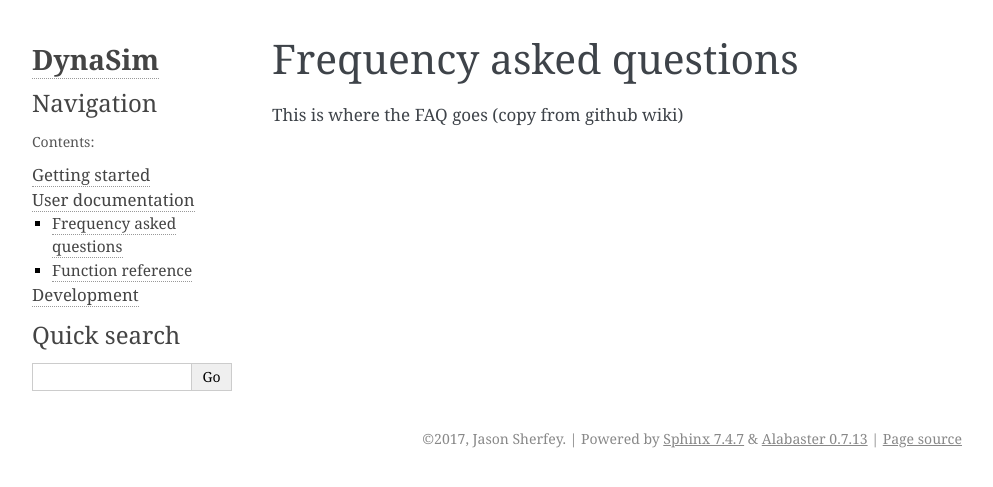
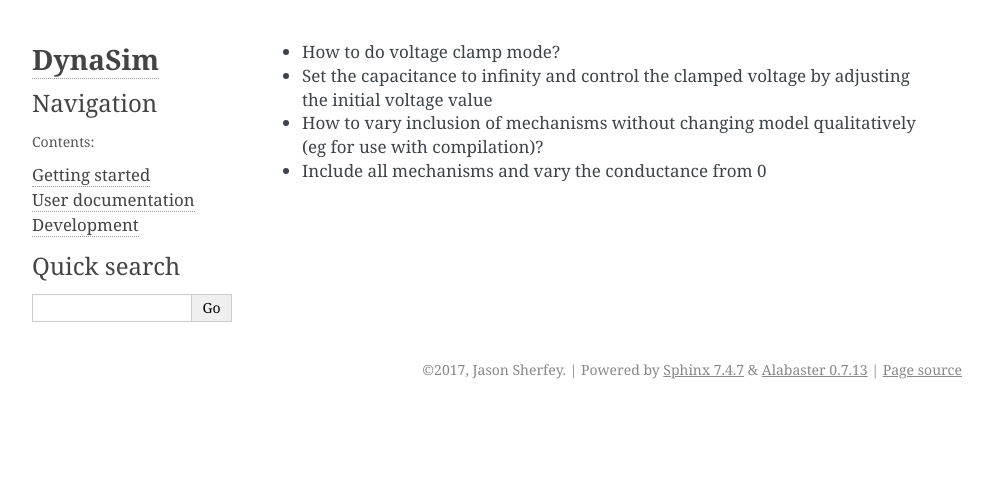
Before and after one commit to DynaSim/DynaSim, a Sphinx documentation site: the page built from docs/sphinx/user/FAQ.rst, in a window 1280 px wide. Shown: the top 487 px of the page, without its empty margins (148-1141 px from the left). Built offline with Sphinx 7.4.7, drawn with Linux system fonts in a browser that asks for light colours.

Commit message:
copied content from github dynasim wiki

```diff
--- a/docs/sphinx/introduction/examples.rst
+++ b/docs/sphinx/introduction/examples.rst
@@ -2,3 +2,7 @@ Examples
 =============
 
 This is where examples go.
+
+Example modeling projects:
+-  `PFC networks <https://github.com/jsherfey/PFC_models>`__
+-  `Thalamus <https://github.com/asoplata/ching2010_tcre_dynasim_mechanisms>`__
--- a/docs/sphinx/user/FAQ.rst
+++ b/docs/sphinx/user/FAQ.rst
@@ -1,4 +1,6 @@
-Frequency asked questions
-=================
-
-This is where the FAQ goes (copy from github wiki)
+-  How to do voltage clamp mode?
+-  Set the capacitance to infinity and control the clamped voltage by
+   adjusting the initial voltage value
+-  How to vary inclusion of mechanisms without changing model
+   qualitatively (eg for use with compilation)?
+-  Include all mechanisms and vary the conductance from 0
--- a/docs/sphinx/user/function_reference.rst
+++ b/docs/sphinx/user/function_reference.rst
@@ -1,4 +1,4 @@
 Function reference
 ========================
 
-This is where a link to the function reference on github goes.
+Info on DynaSim functions is `available online here <https://dynasim.github.io/DynaSim/>`__.
```
